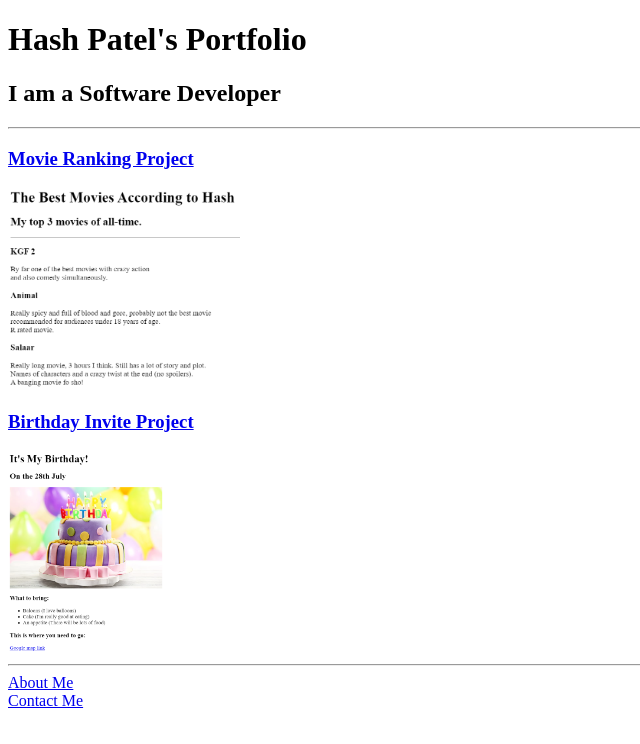
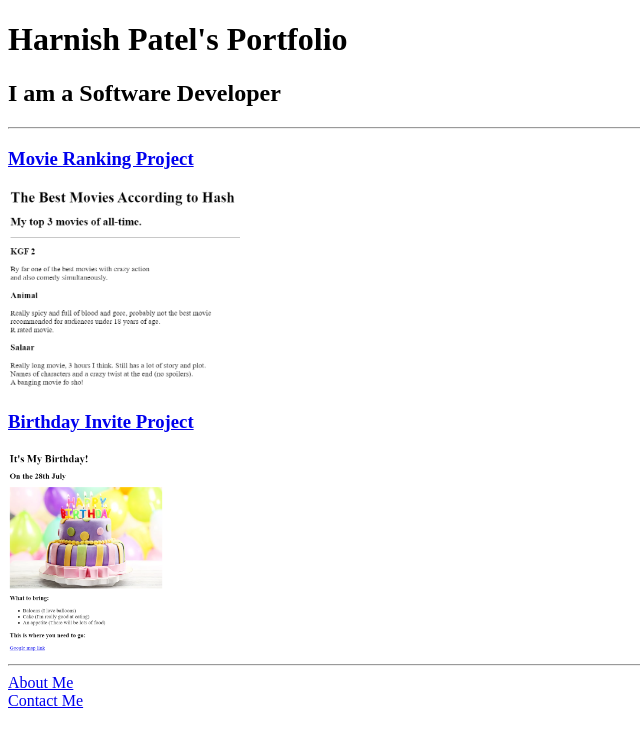
Before and after one commit to Zhonic/html-portfolio, a plain HTML site: page index.html in a window 1280 px wide. Shown: the whole page, without its empty margins (0-640 px from the left). Drawn offline with Linux system fonts and the light colour scheme.

Commit message:
Add files via upload

```diff
--- a/index.html
+++ b/index.html
@@ -7,7 +7,7 @@
 </head>
 
 <body>
-    <h1>Hash Patel's Portfolio</h1>
+    <h1>Harnish Patel's Portfolio</h1>
     <h2>I am a Software Developer</h2>
     <hr />
     <h3><a href="./public/movie-ranking.html">Movie Ranking Project</a></h3>
```
